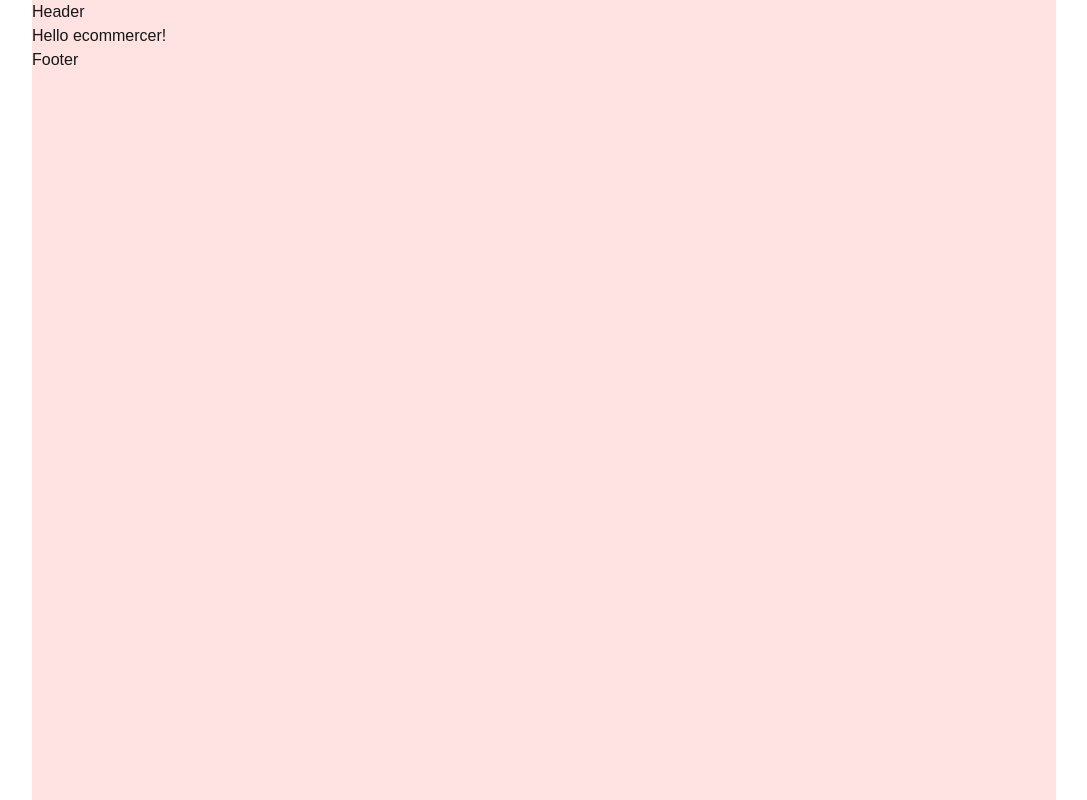
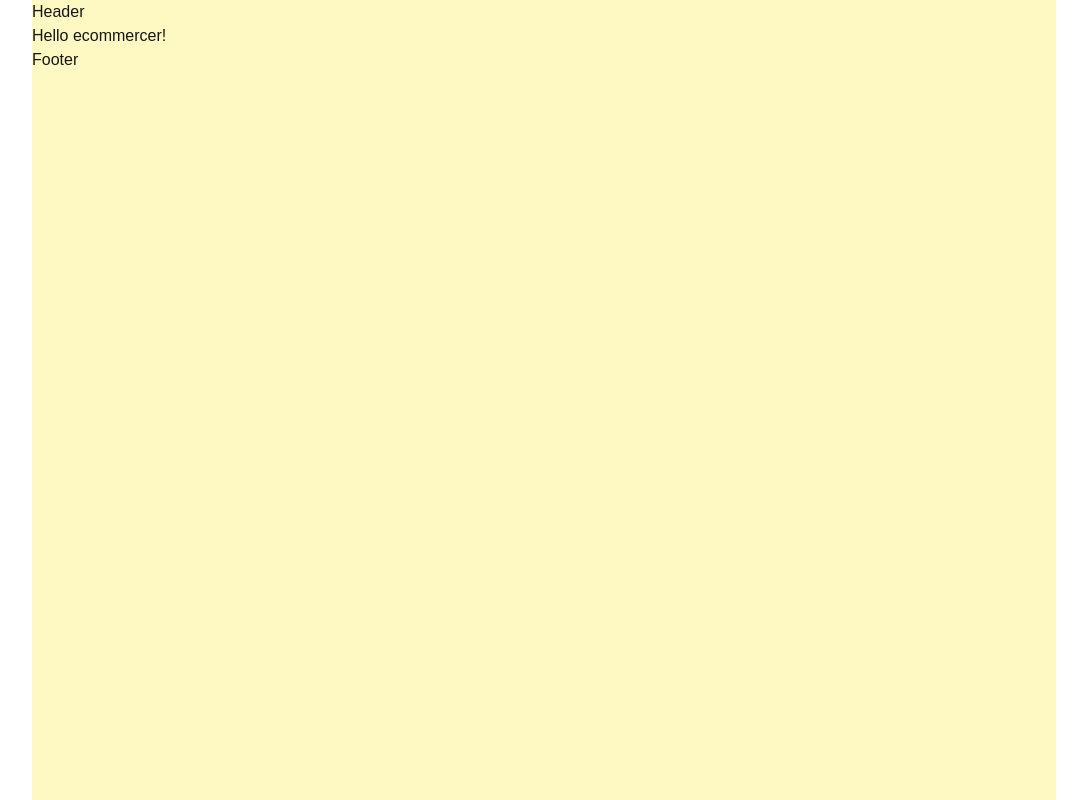
Before and after one commit to npranto/ecommercer, a Next.js app: page / in a window 1280 px wide. Shown: the whole page, without its empty margins (96-1183 px from the left). Built offline with nearby package versions, Linux system fonts and the light colour scheme.

Commit message:
fix: #9 - updates bg color to yellow

```diff
--- a/src/app/page.js
+++ b/src/app/page.js
@@ -1,6 +1,6 @@
 export default function Home() {
   return (
-    <div className="flex flex-col min-h-screen max-w-screen-lg mx-auto bg-red-100">
+    <div className="flex flex-col min-h-screen max-w-screen-lg mx-auto bg-yellow-100">
       <header className="header">Header</header>
       <main className="flex flex-col">
         <h1>Hello ecommercer!</h1>
```
